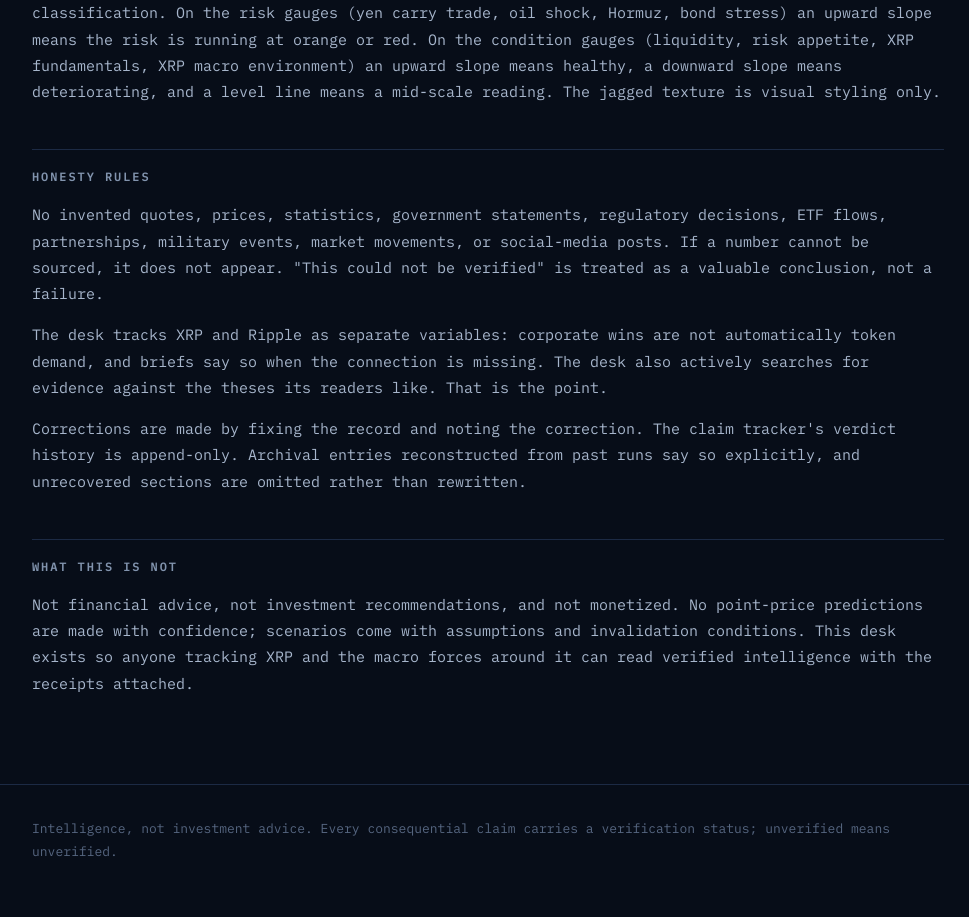
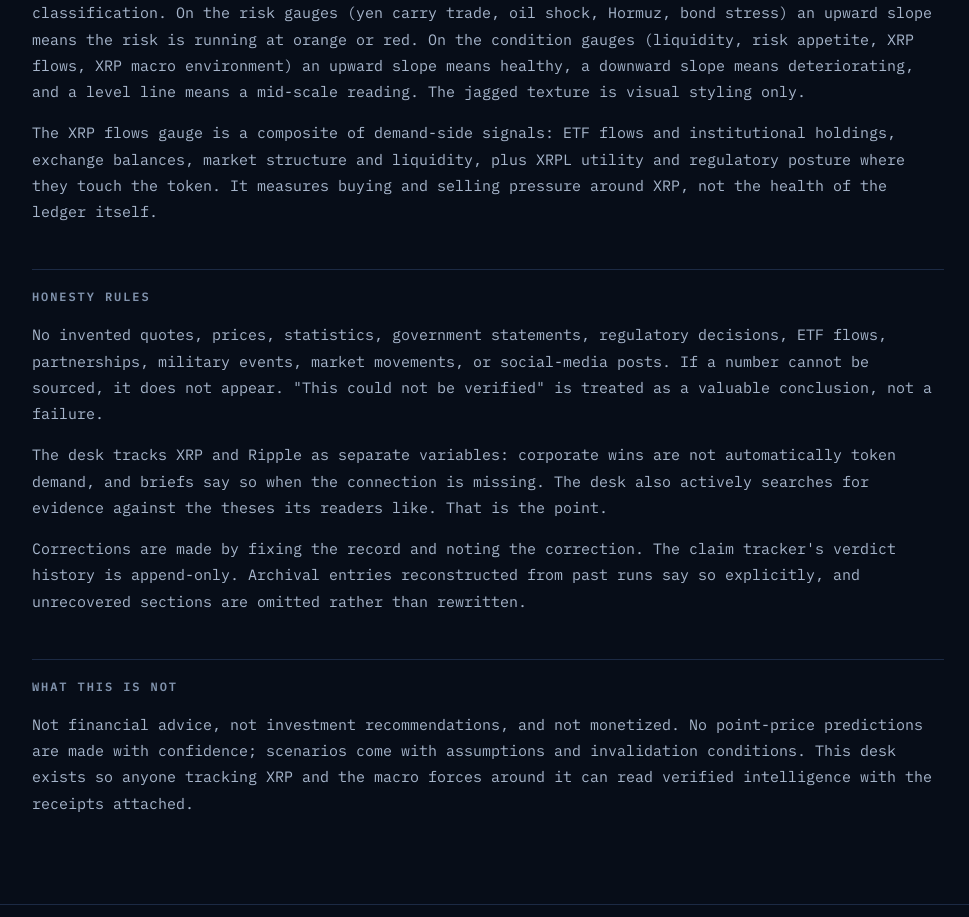
Before and after one commit to LINIHQ/macro-intel-desk, a Next.js app: page /sources in a window 1280 px wide. Shown: the part 1840-2757 px from the top of the page, without its empty margins (152-1121 px from the left). Built offline with nearby package versions, Linux system fonts and the light colour scheme.

Commit message:
Sources: rename to XRP flows and explain what the composite gauge measures

```diff
--- a/app/sources/page.jsx
+++ b/app/sources/page.jsx
@@ -92,9 +92,14 @@ export default function SourcesPage() {
       <p>
         The trend lines on the dashboard tiles are stylized, not price charts: the slope reflects the current
         classification. On the risk gauges (yen carry trade, oil shock, Hormuz, bond stress) an upward slope means the
-        risk is running at orange or red. On the condition gauges (liquidity, risk appetite, XRP fundamentals, XRP
-        macro environment) an upward slope means healthy, a downward slope means deteriorating, and a level line means
-        a mid-scale reading. The jagged texture is visual styling only.
+        risk is running at orange or red. On the condition gauges (liquidity, risk appetite, XRP flows, XRP macro
+        environment) an upward slope means healthy, a downward slope means deteriorating, and a level line means a
+        mid-scale reading. The jagged texture is visual styling only.
+      </p>
+      <p>
+        The XRP flows gauge is a composite of demand-side signals: ETF flows and institutional holdings, exchange
+        balances, market structure and liquidity, plus XRPL utility and regulatory posture where they touch the token.
+        It measures buying and selling pressure around XRP, not the health of the ledger itself.
       </p>
 
       <h2>Honesty rules</h2>
```
